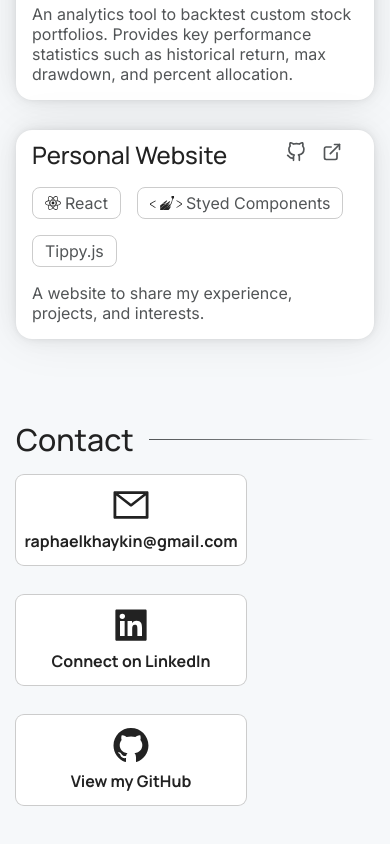
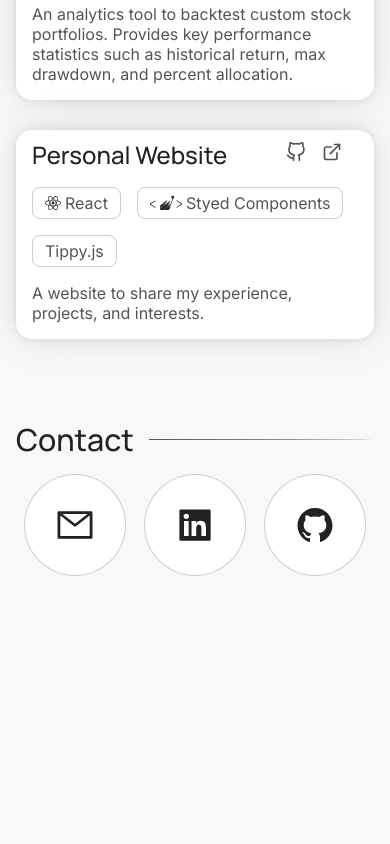
Before and after one commit to RaphaelKhy/personal-website, a React (Create React App) app: page / in a window 390 px wide. Shown: the part 1616-2460 px from the top of the page. After the commit the page ends 2256 px from the top, so only its background shows below. Built offline with nearby package versions, Linux system fonts and the light colour scheme.

Commit message:
added css media query to contact

```diff
--- a/src/components/Contact.js
+++ b/src/components/Contact.js
@@ -3,6 +3,11 @@ import { AiOutlineMail, AiFillLinkedin, AiOutlineGithub } from "react-icons/ai";
 import { motion } from "framer-motion";
 
 export default function Contact(props) {
+  const buttonVariants = {
+    hidden: { x: 50, opacity: 0 },
+    visible: { x: 0, opacity: 1, transition: { duration: 0.5 } },
+  };
+
   return (
     <StyledContact isTransition={props.isTransition}>
       <h1 className="title" id="contact">
@@ -10,9 +15,9 @@ export default function Contact(props) {
       </h1>
       <div id="body">
         <motion.div
-          initial={{ x: 50, opacity: 0 }}
-            transition={{ duration: 0.5}}
-            whileInView={{ x: 0, opacity: 1 }}
+          variants={buttonVariants}
+          initial="hidden"
+          whileInView="visible"
           viewport={{ once: true }}
         >
           <div id="button">
@@ -25,9 +30,9 @@ export default function Contact(props) {
 
         <div id="button">
           <motion.div
-            initial={{ x: 50, opacity: 0 }}
-            whileInView={{ x: 0, opacity: 1 }}
-            transition={{ duration: 0.5}}
+            variants={buttonVariants}
+            initial="hidden"
+            whileInView="visible"
             viewport={{ once: true }}
           >
             <a
@@ -41,9 +46,9 @@ export default function Contact(props) {
         </div>
         <div id="button">
           <motion.div
-            initial={{ x: 50, opacity: 0 }}
-            whileInView={{ x: 0, opacity: 1 }}
-            transition={{ duration: 0.5}}
+            variants={buttonVariants}
+            initial="hidden"
+            whileInView="visible"
             viewport={{ once: true }}
           >
             <a href="https://github.com/RaphaelKhy" target="_blank">
--- a/src/components/ExperienceMobile.js
+++ b/src/components/ExperienceMobile.js
@@ -8,13 +8,14 @@ export default function ExperienceMobile({ isTransition }) {
     <StyledExperienceMobile id="experience" isTransition={isTransition}>
       <h2 id="title">Experience</h2>
       <div id="experienceCards">
-        {experienceList.map((company) => (
+        {experienceList.map((company, index) => (
           <StyledCard
             isTransition={isTransition}
+            key={index}
             as={motion.div}
             initial={{ x: 50, opacity: 0 }}
             whileInView={{ x: 0, opacity: 1 }}
-            transition={{ duration: 0.5}}
+            transition={{ duration: 0.5 }}
             viewport={{ once: true }}
           >
             <div id="container">
@@ -27,8 +28,10 @@ export default function ExperienceMobile({ isTransition }) {
               </h2>
               <div id="body">
                 <div id="dates">{company.dates}</div>
-                {company.body.map((content) => (
-                  <li className="description">{content}</li>
+                {company.body.map((content, i) => (
+                  <li key={i} className="description">
+                    {content}
+                  </li>
                 ))}
               </div>
               <TechStack
--- a/src/components/Menu.js
+++ b/src/components/Menu.js
@@ -1,5 +1,5 @@
 import { StyledMenu } from "./styles/Menu.styled";
-import resume from "../static/resume.pdf";
+import resume from "../static/Resume.pdf";
 import { ThemeButton } from "./ThemeButton";
 
 export default function Menu({ isTransition, handleToggle }) {
--- a/src/components/MobileMenu.js
+++ b/src/components/MobileMenu.js
@@ -1,4 +1,4 @@
-import resume from "../static/resume.pdf";
+import resume from "../static/Resume.pdf";
 import { StyledMobileMenu } from "./styles/MobileMenu.styled";
 import React from "react";
 import { Squash as Hamburger } from 'hamburger-react'
--- a/src/components/Projects.js
+++ b/src/components/Projects.js
@@ -11,13 +11,14 @@ export default function Projects({ isTransition }) {
     <StyledProjects isTransition={isTransition} id="projects">
       <h2 className="title">Projects</h2>
       <div id="projectCards">
-        {projectList.map((project) => (
+        {projectList.map((project, index) => (
           <StyledCard
+            key={index}
             isTransition={isTransition}
             as={motion.div}
             initial={{ x: 50, opacity: 0 }}
             whileInView={{ x: 0, opacity: 1 }}
-            transition={{ duration: 0.5}}
+            transition={{ duration: 0.5 }}
             viewport={{ once: true }}
           >
             <div id="project">
--- a/src/components/TechStack.js
+++ b/src/components/TechStack.js
@@ -10,8 +10,8 @@ import { SiStyledcomponents } from "react-icons/si";
 export default function TechStack(props) {
   return (
     <StyledTechStack isTransition={props.isTransition}>
-      {props.technologies.map((technology) => (
-        <p>
+      {props.technologies.map((technology, index) => (
+        <p key={index}>
           {technologyIcons[technology]}
           {technology}
         </p>
--- a/src/components/styles/About.styled.js
+++ b/src/components/styles/About.styled.js
@@ -39,6 +39,7 @@ export const StyledAbout = styled.div`
         ${(props) => (props.isTransition ? props.theme.transitionTime : "0s")};
     :hover {
       color: ${(props) => props.theme.colors.AppBg};
+      transition: color 0s;
       background-color: ${(props) => props.theme.colors.link};
     }
   }
--- a/src/components/styles/Contact.styled.js
+++ b/src/components/styles/Contact.styled.js
@@ -57,6 +57,7 @@ export const StyledContact = styled.div`
     max-width: 890px;
     align-self: center;
     ${(props) => displayBorders(props.theme)}
+  }
 
   #button {
     display: flex;
@@ -65,14 +66,11 @@ export const StyledContact = styled.div`
     height: 100px;
     width: 230px;
     ${(props) => displayBorders(props.theme)}
-      h3,
+  }
   h4 {
     margin-top: 0px;
     margin-bottom: 10px;
   }
-    }
-  }
-
   #icon {
     height: 40px;
     width: 40px;
@@ -123,4 +121,36 @@ export const StyledContact = styled.div`
       }
     }
   }
+
+  @media only screen and (max-width: 800px) {
+    #body{
+      justify-content: center;
+    }
+    h4 {
+      visibility: hidden;
+      height: 0px;
+      width: 0px;
+      margin: 0;
+    }
+    #button {
+      height: 100px;
+      width: 100px;
+    }
+    a {
+      display: flex;
+      justify-content: center;
+      align-items: center;
+      border-radius: 50%;
+      height: 100px;
+      width: 100px;
+    }
+    #icon {
+      display: flex;
+      justify-content: center;
+      align-items: center;
+      height: 40px;
+      width: 40px;
+      margin: 0;
+    }
+  }
 `;
--- a/src/index.js
+++ b/src/index.js
@@ -9,8 +9,3 @@ ReactDOM.render(
   </React.StrictMode>,
   document.getElementById('root')
 );
-
-// If you want to start measuring performance in your app, pass a function
-// to log results (for example: reportWebVitals(console.log))
-// or send to an analytics endpoint. Learn more: https://bit.ly/CRA-vitals
-reportWebVitals();
```
Lines whose indentation alone changed are shown as unchanged.
